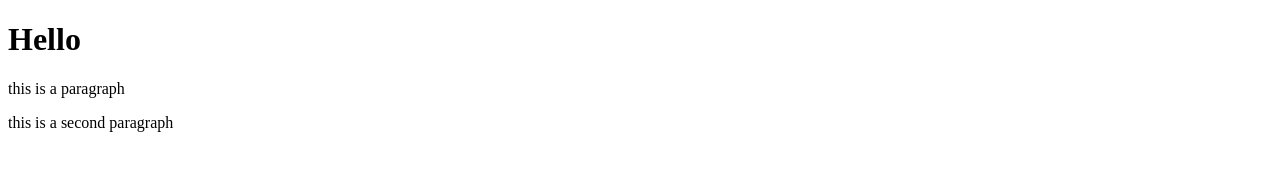
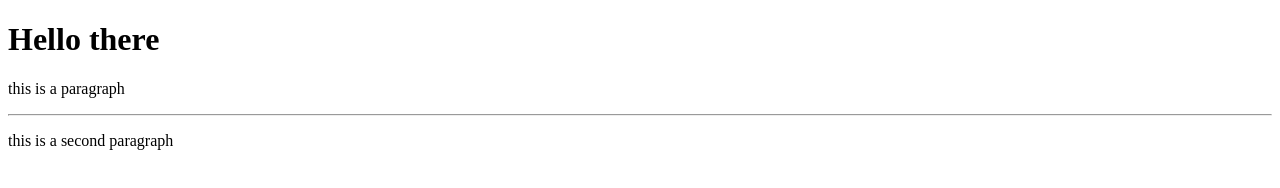
Before and after one commit to laurasuch/git-test, a plain HTML site: page index.html in a window 1280 px wide. Drawn offline with Linux system fonts and the light colour scheme.

Commit message:
fourth commit

```diff
--- a/index.html
+++ b/index.html
@@ -5,8 +5,9 @@
 <head></head>
 
 <body>
-<h1>Hello</h1>
+<h1>Hello there</h1>
 <p>this is a paragraph</p>
+<hr>
 </p> this is a second paragraph</p>
 </body>
 </html>
```
